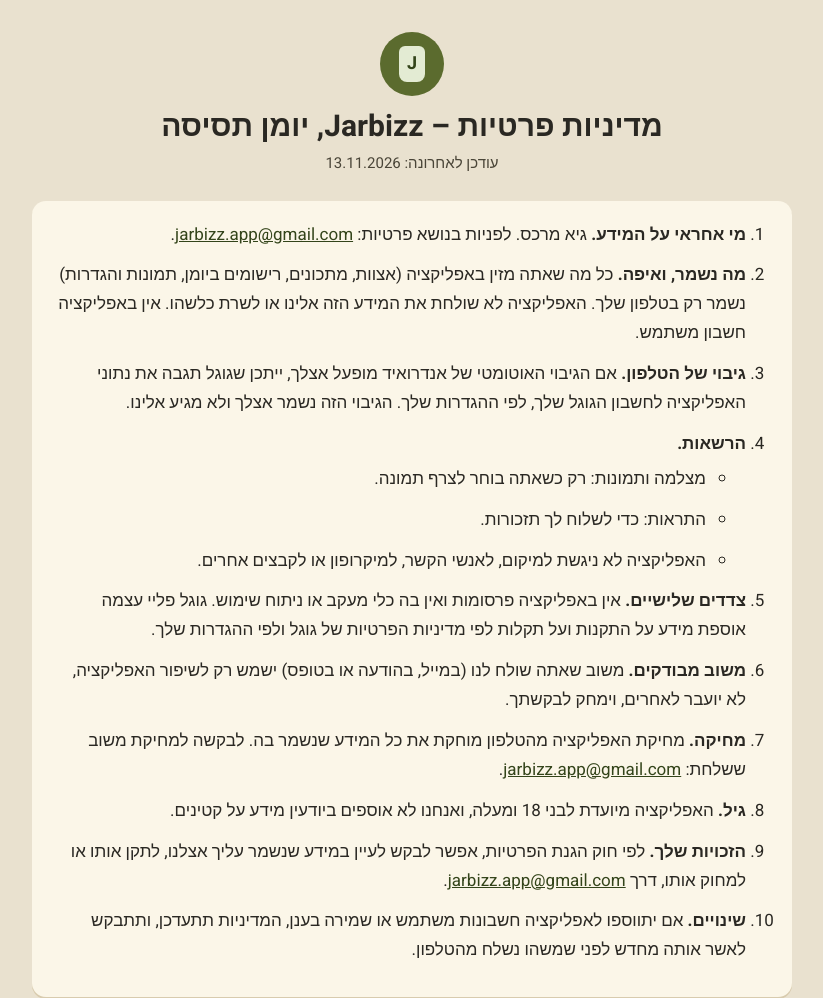
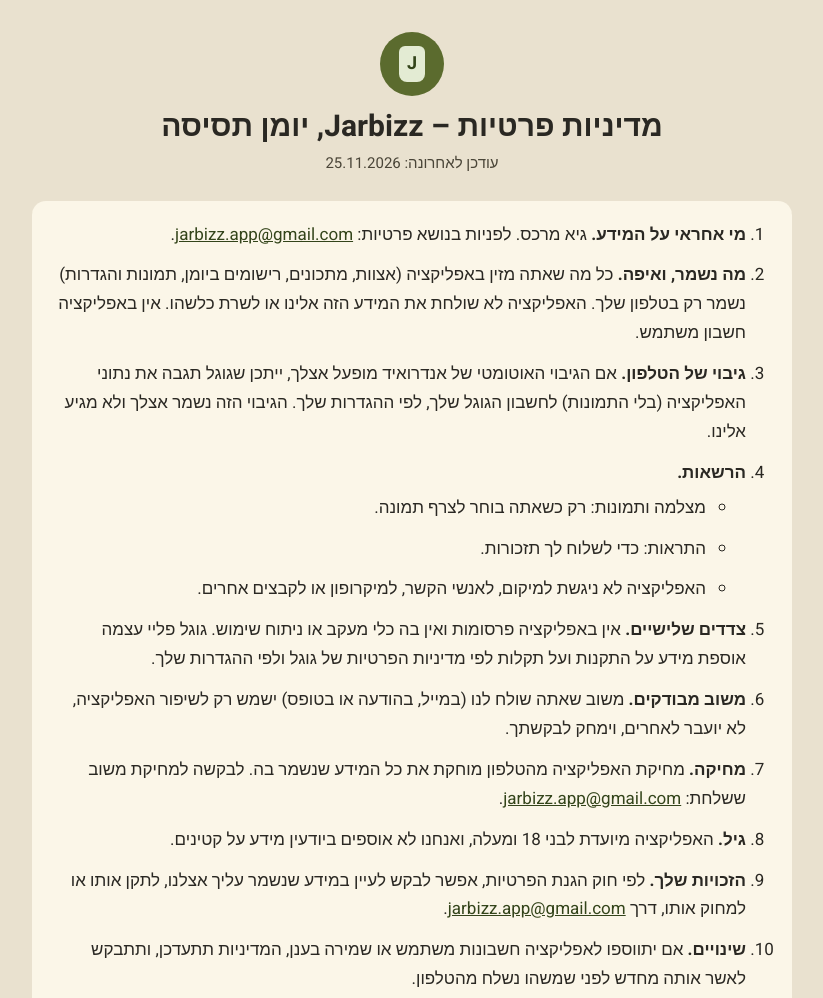
Before and after one commit to Jarbizz7966/jarbizz-legal, a plain HTML site: page privacy.html in a window 1280 px wide. Shown: the top 998 px of the page, without its empty margins (228-1051 px from the left). Drawn offline with Linux system fonts and the light colour scheme.

Commit message:
Add files via upload

```diff
--- a/privacy.html
+++ b/privacy.html
@@ -13,14 +13,14 @@
 <header>
   <div class="logo" aria-hidden="true"><span>J</span></div>
   <h1>מדיניות פרטיות – Jarbizz, יומן תסיסה</h1>
-  <p class="updated">עודכן לאחרונה: 13.11.2026</p>
+  <p class="updated">עודכן לאחרונה: 25.11.2026</p>
 </header>
 
 <div class="card">
 <ol>
   <li><strong>מי אחראי על המידע.</strong> גיא מרכס. לפניות בנושא פרטיות: <a href="mailto:jarbizz.app@gmail.com" dir="ltr">jarbizz.app@gmail.com</a>.</li>
   <li><strong>מה נשמר, ואיפה.</strong> כל מה שאתה מזין באפליקציה (אצוות, מתכונים, רישומים ביומן, תמונות והגדרות) נשמר רק בטלפון שלך. האפליקציה לא שולחת את המידע הזה אלינו או לשרת כלשהו. אין באפליקציה חשבון משתמש.</li>
-  <li><strong>גיבוי של הטלפון.</strong> אם הגיבוי האוטומטי של אנדרואיד מופעל אצלך, ייתכן שגוגל תגבה את נתוני האפליקציה לחשבון הגוגל שלך, לפי ההגדרות שלך. הגיבוי הזה נשמר אצלך ולא מגיע אלינו.</li>
+  <li><strong>גיבוי של הטלפון.</strong> אם הגיבוי האוטומטי של אנדרואיד מופעל אצלך, ייתכן שגוגל תגבה את נתוני האפליקציה (בלי התמונות) לחשבון הגוגל שלך, לפי ההגדרות שלך. הגיבוי הזה נשמר אצלך ולא מגיע אלינו.</li>
   <li><strong>הרשאות.</strong>
     <ul>
       <li>מצלמה ותמונות: רק כשאתה בוחר לצרף תמונה.</li>
```
